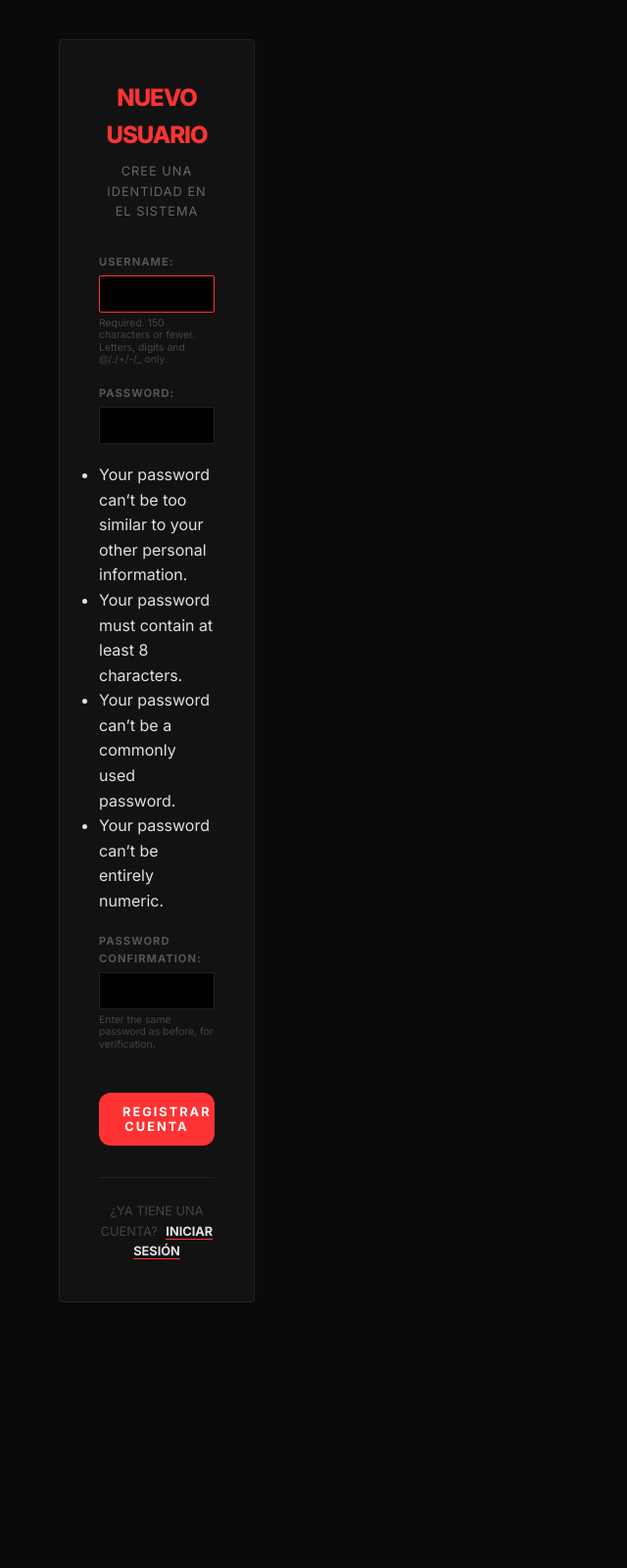
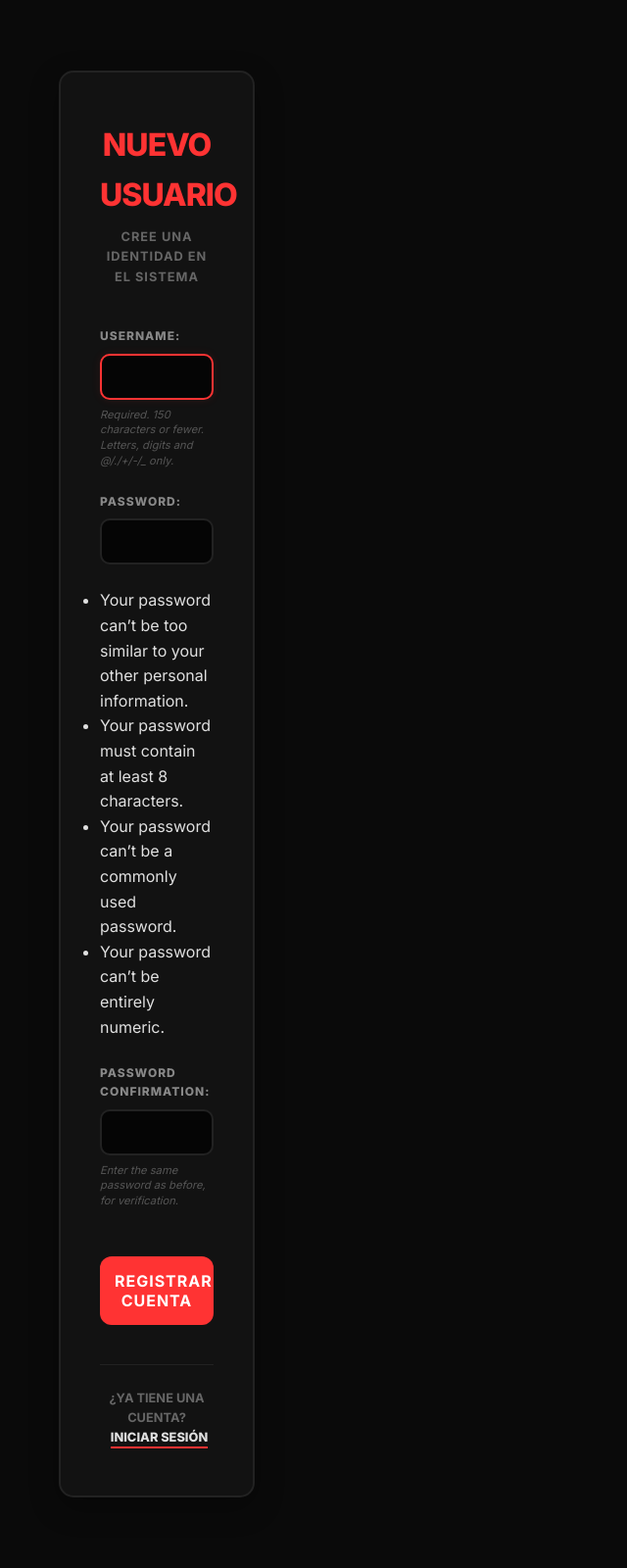
Before and after one commit to diegovpa10/Duolingo, a Django app: page /registro/ in a window 1280 px wide. Shown: the part 87-1687 px from the top of the page at 98% size, without its empty margins (0-640 px from the left). Before the commit the page ends 1416 px from the top, so only its background shows below. Run offline with Django 5.2, Linux system fonts and the light colour scheme.

Commit message:
Improve layout and styling of registro.html
Refactor HTML structure and styles for registration page.

```diff
--- a/aprendizaje/templates/aprendizaje/registro.html
+++ b/aprendizaje/templates/aprendizaje/registro.html
@@ -3,75 +3,155 @@
 {% block title %}Registro - RedOwl Academy{% endblock %}
 
 {% block content %}
-    <div style="display: flex; justify-content: center; align-items: center; min-height: 80vh;">
-        <div class="card" style="max-width: 450px; width: 100%; border-color: var(--secondary-accent); padding: 2.5rem;">
+<style>
+    .auth-container {
+        display: flex;
+        justify-content: center;
+        align-items: center;
+        min-height: 75vh;
+        padding: 2rem 0; /* Un poco de padding vertical por si el formulario es largo */
+    }
 
-            <div style="text-align: center; margin-bottom: 2rem;">
-                <h2 style="color: var(--accent-color); font-weight: 800; letter-spacing: -1px; text-transform: uppercase; margin-bottom: 0.5rem;">
-                    Nuevo Usuario
-                </h2>
-                <p style="color: #666; font-size: 0.8rem; letter-spacing: 1px;">CREE UNA IDENTIDAD EN EL SISTEMA</p>
+    .auth-card {
+        max-width: 450px;
+        width: 100%;
+        background-color: var(--card-bg);
+        border: 2px solid var(--secondary-accent);
+        border-radius: 15px;
+        padding: 3rem 2.5rem;
+        box-shadow: 0 10px 30px rgba(0,0,0,0.3);
+    }
+
+    .auth-header {
+        text-align: center;
+        margin-bottom: 2.5rem;
+    }
+
+    .auth-title {
+        color: var(--accent-color);
+        font-weight: 800;
+        font-size: 2rem;
+        letter-spacing: -1px;
+        text-transform: uppercase;
+        margin-bottom: 0.5rem;
+    }
+
+    .auth-subtitle {
+        color: #666;
+        font-size: 0.8rem;
+        letter-spacing: 1px;
+        font-weight: bold;
+    }
+
+    /* Estilos inyectados a los elementos generados por {{ form.as_p }} de Django */
+    form p {
+        margin-bottom: 1.5rem;
+    }
+
+    form label {
+        display: block;
+        font-size: 0.75rem;
+        text-transform: uppercase;
+        color: #888;
+        margin-bottom: 8px;
+        font-weight: 800;
+        letter-spacing: 1px;
+    }
+
+    form input {
+        width: 100%;
+        background-color: #050505;
+        border: 2px solid var(--secondary-accent);
+        color: var(--text-color);
+        padding: 12px 15px;
+        border-radius: 10px;
+        outline: none;
+        box-sizing: border-box;
+        font-family: inherit;
+        font-size: 0.95rem;
+        transition: all 0.3s ease;
+    }
+
+    form input:focus {
+        border-color: var(--accent-color);
+        box-shadow: 0 0 10px rgba(255, 51, 51, 0.1);
+    }
+
+    .helptext {
+        display: block;
+        font-size: 0.7rem;
+        color: #555;
+        margin-top: 8px;
+        line-height: 1.4;
+        font-style: italic;
+    }
+
+    ul.errorlist {
+        color: var(--accent-color);
+        font-size: 0.8rem;
+        padding-left: 0;
+        list-style: none;
+        margin-bottom: 10px;
+        font-weight: bold;
+        background-color: rgba(255, 51, 51, 0.1);
+        padding: 8px;
+        border-radius: 5px;
+        border-left: 3px solid var(--accent-color);
+    }
+
+    .auth-footer {
+        margin-top: 2.5rem;
+        padding-top: 1.5rem;
+        border-top: 1px solid var(--secondary-accent);
+        text-align: center;
+    }
+
+    .link-text {
+        font-size: 0.8rem;
+        color: #666;
+        font-weight: bold;
+    }
+
+    .action-link {
+        color: var(--text-color);
+        text-decoration: none;
+        font-weight: 800;
+        margin-left: 5px;
+        border-bottom: 2px solid var(--accent-color);
+        padding-bottom: 2px;
+        transition: color 0.2s ease;
+    }
+
+    .action-link:hover {
+        color: var(--accent-color);
+    }
+</style>
+
+<div class="auth-container">
+    <div class="auth-card">
+
+        <div class="auth-header">
+            <h2 class="auth-title">Nuevo Usuario</h2>
+            <p class="auth-subtitle">CREE UNA IDENTIDAD EN EL SISTEMA</p>
         </div>
 
         <form method="POST">
             {% csrf_token %}
 
-                <style>
-                    /* Estilo para los inputs generados por Django form.as_p */
-                    form p { margin-bottom: 1.2rem; }
-                    form label {
-                        display: block;
-                        font-size: 0.7rem;
-                        text-transform: uppercase;
-                        color: #555;
-                        margin-bottom: 4px;
-                        font-weight: bold;
-                        letter-spacing: 1px;
-                    }
-                    form input {
-                        width: 100%;
-                        background-color: #000;
-                        border: 1px solid var(--secondary-accent);
-                        color: var(--text-color);
-                        padding: 10px;
-                        border-radius: 2px;
-                        outline: none;
-                        box-sizing: border-box;
-                        font-family: inherit;
-                    }
-                    form input:focus { border-color: var(--accent-color); }
-                    /* Estilo para textos de ayuda de Django (ej. requisitos de contraseña) */
-                    .helptext {
-                        display: block;
-                        font-size: 0.65rem;
-                        color: #444;
-                        margin-top: 5px;
-                        line-height: 1.2;
-                    }
-                    ul.errorlist {
-                        color: #ff3333;
-                        font-size: 0.75rem;
-                        padding-left: 0;
-                        list-style: none;
-                        margin-bottom: 10px;
-                    }
-                </style>
-
             {{ form.as_p }}
 
-                <button type="submit" class="btn" style="width: 100%; margin-top: 1.5rem; letter-spacing: 2px; font-weight: bold;">
+            <button type="submit" class="btn" style="width: 100%; margin-top: 1.5rem; padding: 15px; font-size: 1rem;">
                 REGISTRAR CUENTA
             </button>
         </form>
 
-            <div style="margin-top: 2rem; padding-top: 1.5rem; border-top: 1px solid #222; text-align: center;">
-                <p style="font-size: 0.8rem; color: #444;">
+        <div class="auth-footer">
+            <p class="link-text">
                 ¿YA TIENE UNA CUENTA?
-                    <a href="{% url 'login' %}" style="color: var(--text-color); text-decoration: none; font-weight: bold; margin-left: 5px; border-bottom: 1px solid var(--accent-color);">
-                        INICIAR SESIÓN
-                    </a>
+                <a href="{% url 'login' %}" class="action-link">INICIAR SESIÓN</a>
             </p>
         </div>
+
     </div>
 </div>
 {% endblock %}
```
Lines whose indentation alone changed are shown as unchanged.
